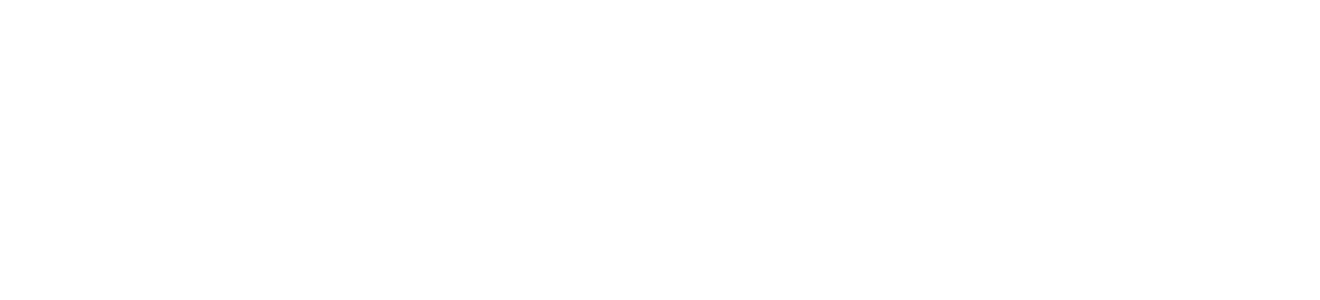
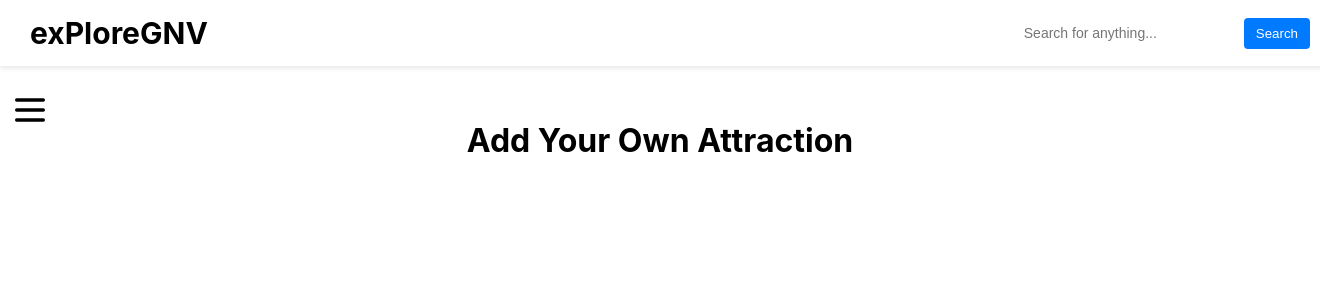
Before and after one commit to vprajuna/exPloreGNV, a React (Create React App) app in the folder exploregnv-client/: page /add-attraction in a window 1280 px wide. Before the commit this address had no page. Shown: the top 300 px of the page, 1320 px wide, since content can reach past the window. Built offline with nearby package versions, Linux system fonts and the light colour scheme.

Commit message:
Added the AddAttraction feature

```diff
--- a/exploregnv-client/src/App.js
+++ b/exploregnv-client/src/App.js
@@ -6,6 +6,7 @@
 import Login from './pages/Login';
 import Attractions from './pages/Attractions';
 import SortedAttractions from './pages/SortedAttractions';
+import AddAttraction from './pages/AddAttraction';
 import './App.css';
 
 function App() {
@@ -18,6 +19,7 @@
         <Route path="/login" element={<Login />} />
         <Route path="/attractions" element={<Attractions />} />
         <Route path="/sorted-attractions" element={<SortedAttractions />} />
+        <Route path="/add-attraction" element={<AddAttraction />} />
       </Routes>
     </Router>
   );
--- a/exploregnv-client/src/components/Sidebar.js
+++ b/exploregnv-client/src/components/Sidebar.js
@@ -21,6 +21,8 @@
           <li><Link to="/home" onClick={toggleSidebar}>Home</Link></li>
           <li><Link to="/attractions" onClick={toggleSidebar}>New Attractions</Link></li>
           <li><Link to="/sorted-attractions" onClick={toggleSidebar}>Liked Attractions</Link></li>
+          <li><Link to="/add-attraction" onClick={toggleSidebar}>Add Attraction</Link></li>
+          <li><Link to="/" onClick={toggleSidebar}>Logout</Link></li>
         </ul>
       </div>
     </>
--- /dev/null
+++ b/exploregnv-client/src/pages/AddAttraction.js
@@ -0,0 +1,20 @@
+import React from 'react';
+import '../App.css';
+import Header from '../components/Header';
+import Sidebar from '../components/Sidebar';
+
+function AddAttractions() {
+
+  return (
+    <div className="blank-page">
+      <Header />
+      <Sidebar />
+      <div>
+        <h1>Add Your Own Attraction</h1>
+      </div>
+
+    </div>
+  );
+}
+
+export default AddAttractions;
--- a/exploregnv-client/src/pages/Home.js
+++ b/exploregnv-client/src/pages/Home.js
@@ -15,6 +15,10 @@
     navigate('/sorted-attractions');
   };
 
+  const handleAddAttractionClick = () => {
+    navigate('/add-attraction');
+  };
+
   return (
     <div className="blank-page">
       <Header />
@@ -24,6 +28,7 @@
         <h1>Home Page</h1>
         <p><button className="home-button" onClick={handleAttractionsClick}>Explore New Attractions</button></p>
         <p><button className="home-button" onClick={handleLikedAttractionsClick}>View Your Liked Attractions</button></p>
+        <p><button className="home-button" onClick={handleAddAttractionClick}>Add a New Attraction</button></p>
       </div>
     </div>
   );
```
